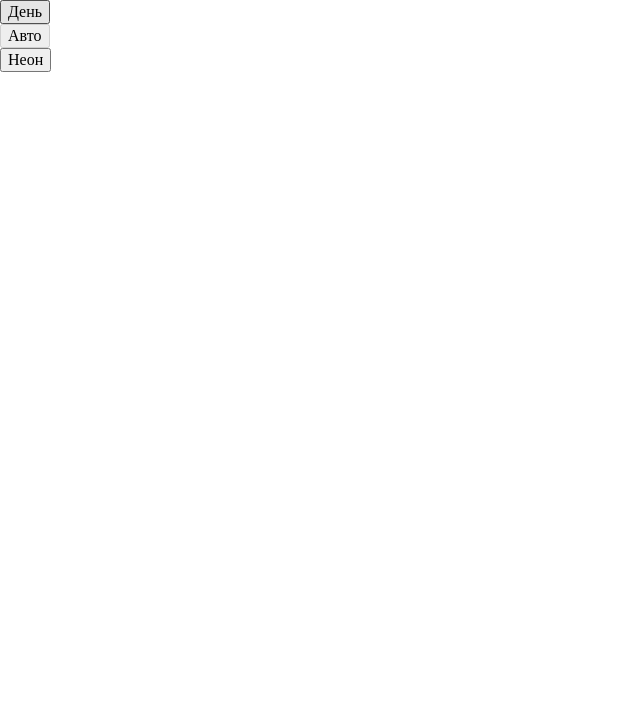
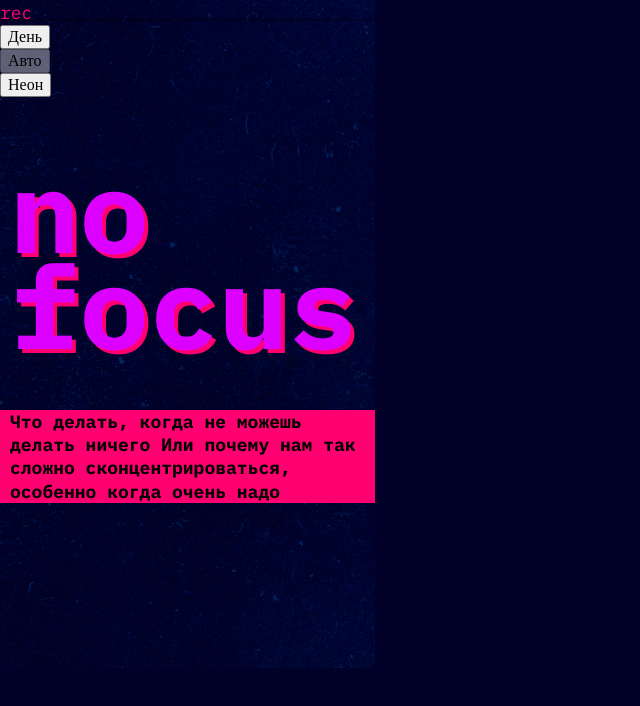
Before and after one commit to krwcw/slozhno-sosredotochitsya-fd, a plain HTML site: page index.html in a window 1280 px wide. Shown: the whole page, without its empty margins (0-640 px from the left). Drawn offline with Linux system fonts and the light colour scheme; files that its build step writes are made by us from their sources.

Commit message:
Базовая разметка и хедер

```diff
--- a/index.html
+++ b/index.html
@@ -9,12 +9,14 @@
     <link rel="stylesheet" href="./styles/style.css">
     <link rel="stylesheet" href="./styles/dark.css">
     <link rel="stylesheet" href="./styles/light.css">
+    <link rel="stylesheet" href="./fonts/fonts.css"
     <meta name="color-scheme" content="dark light">
     <title>Сложно сосредоточиться</title>
     <script src="./scripts/script.js"></script>
   </head>
   <body class="page">
     <header class="header decorated-zone">
+      <span class="cam-decor">rec</span>
       <nav class="header__theme-menu">
         <ul class="header__theme-menu-list">
           <li class="header__theme-menu-item">
@@ -41,6 +43,8 @@
           </li>
         </ul>
       </nav>
+      <h1 class="header__title">no focus</h1>
+      <h2 class="header__discription">Что делать, когда не можешь делать ничего Или почему нам так сложно сконцентрироваться, особенно когда очень надо</h2>
     </header>
     <main class="main">
 
--- a/styles/style.css
+++ b/styles/style.css
@@ -1,5 +1,55 @@
 /* Основные стили проекта. Это стили для темы, которую вы верстаете первой. */
+:root {
+  --bg-color-dark: #000028;
+  --main-color-text-dark: #F1B2CE;
+  --header-bg-dark: url("../images/cover-image-dark.png");
+}
+
 
 .page {
+  background-color: var(--bg-color-dark);
+  color: var(--main-color-text);
+  margin: auto;
   /* сохраните в разметке и стилях класс page у тега body. Он удобен, чтобы составлять селекторы для разных цветовых тем. */
 }
+
+.header {
+  background: var(--header-bg-dark) no-repeat;
+  background-size: auto;
+  width: 375px;
+  height: 668px;
+}
+
+.cam-decor {
+  display: flex;
+  ;
+  font-family: IBM Plex Mono;
+font-weight: 400;
+font-size: 18px;
+line-height: 25px;
+letter-spacing: 0%;
+text-align: center;
+color: #FF0070;
+}
+
+.header__title {
+  font-family: IBM Plex Mono;
+  font-weight: 700;
+  font-size: 116px;
+  line-height: 83%;
+  letter-spacing: 0%;
+  color:#DB00FF;
+  text-shadow: #FF0070 4px 4px;
+  padding: 65px 10px 55px 10px;
+}
+
+.header__discription {
+  font-family: IBM Plex Mono;
+  font-weight: 700;
+  font-size: 18px;
+  line-height: 23.4px;
+  letter-spacing: 0%;
+  background-color: #FF0070;
+  padding: 0 10px 0 10px;
+
+}
```
